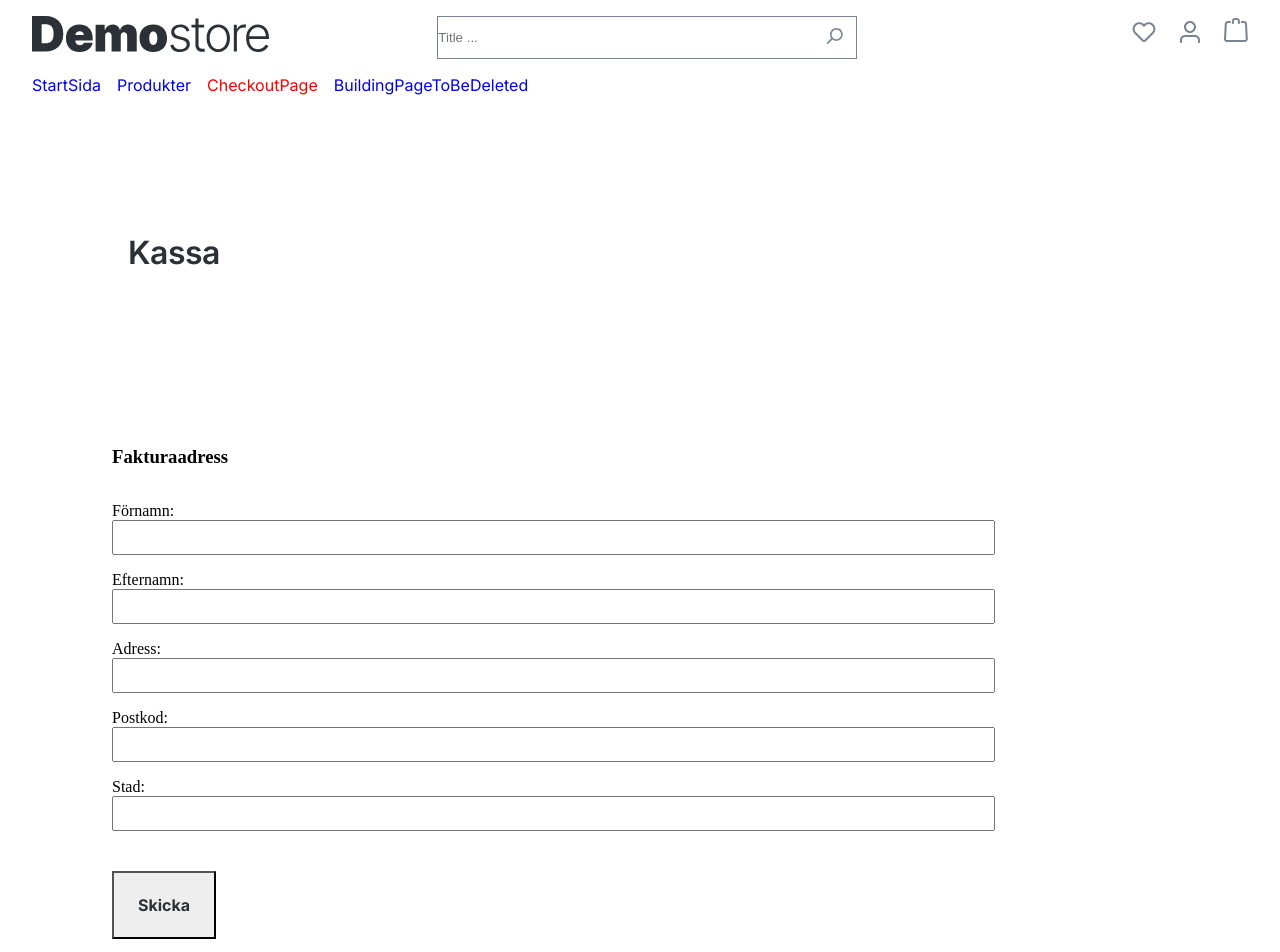
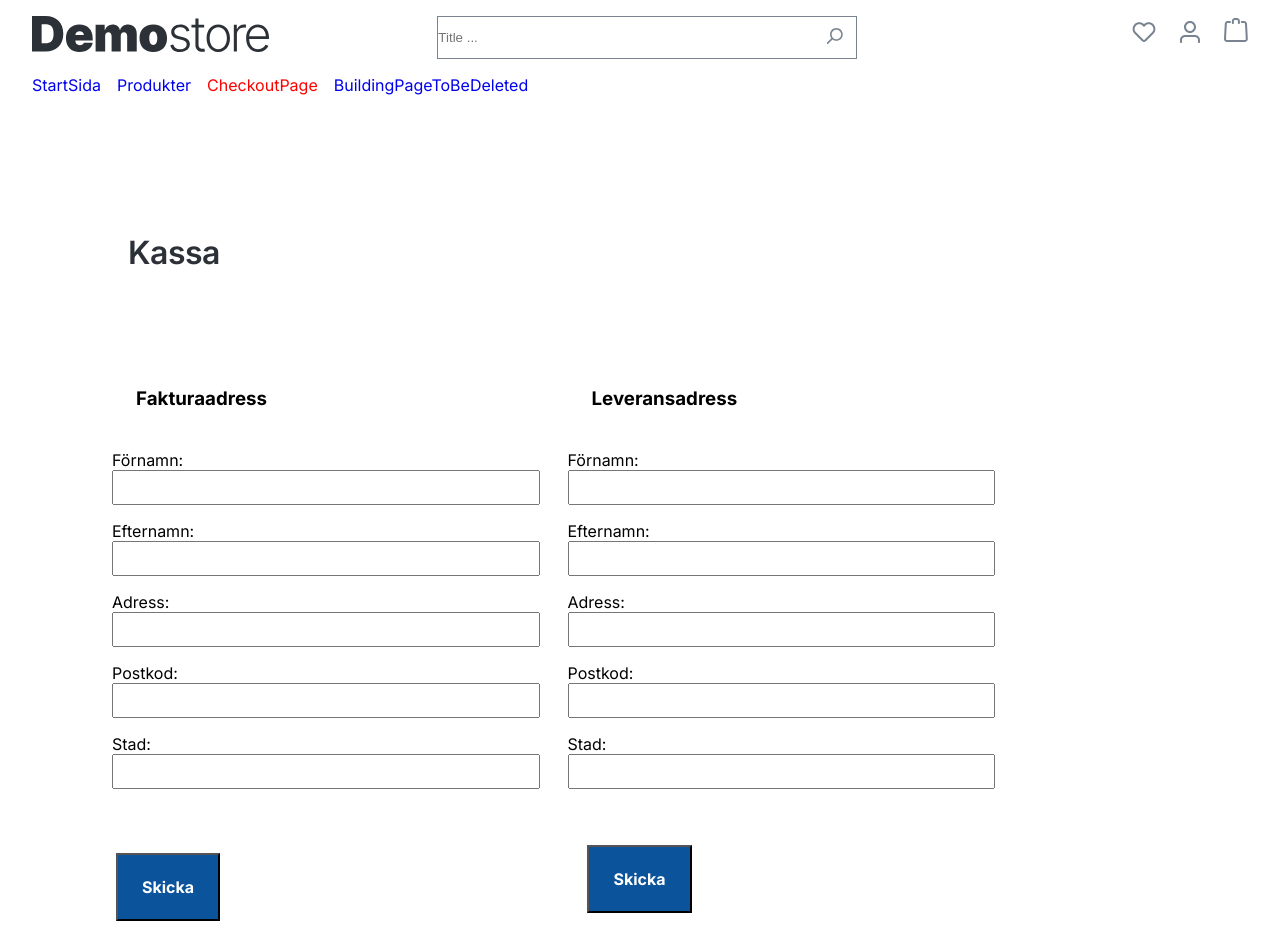
Before and after one commit to EmperorBlizzard/Frontend2Assignment, a React (Vite) app in the folder Frontend2Assignment/: page /checkoutpage in a window 1280 px wide. Shown: the top 952 px of the page. Built offline with nearby package versions, Linux system fonts and the light colour scheme.

Commit message:
layout changes

```diff
--- a/Frontend2Assignment/src/Pages/CheckoutPage.jsx
+++ b/Frontend2Assignment/src/Pages/CheckoutPage.jsx
@@ -1,4 +1,4 @@
-import { useContext } from "react";
+import React, { useContext } from "react";
 import { CartContext } from "../App.jsx";
 import Header from "../components/sections/Header";
 import Footer from "../components/sections/Footer";
@@ -13,7 +13,6 @@ import QuantityButton from "../components/sections/checkoutPage/individual/Quant
 const StyledCheckout = styled.div`
   max-width: 55.9375rem;
   margin: 5rem;
-
   display: flex;
   flex-direction: row;
   flex-wrap: wrap;
@@ -26,14 +25,12 @@ const SectionContainerText = styled.div`
   justify-content: space-between;
   align-items: flex-start;
   align-self: stretch;
-
   margin-bottom: 2rem;
   font-weight: 600;
   line-height: 1.75rem;
   letter-spacing: -0.03rem;
-
   color: #2b3136;
-  font-family: "Inter", sans-serif;
+  font-family: 'Inter', sans-serif;
   font-size: 2rem;
   box-sizing: border-box;
   width: 64rem;
@@ -41,13 +38,18 @@ const SectionContainerText = styled.div`
   margin: 1rem;
 `;
 
+const StyledFormWrapper = styled.div`
+  display: flex;
+  gap: 1rem;
+  flex-direction: row;
+`;
+
 const StyledMapping = styled.div`
   border: 1px solid #2b3136;
   border-radius: 9px;
   margin: 1rem;
-
-  p{
-    font-family: "Inter", sans-serif;
+  p {
+    font-family: 'Inter', sans-serif;
     font-weight: 800;
     margin: 1.5rem;
   }
@@ -60,10 +62,10 @@ const StyledPayment = styled.div`
 `;
 
 const CheckOutPage = () => {
+
   const Name = useContext(CartContext);
   const NameList = Name.itemsInCart;
-
-  const {totalPrice} = useContext(CartContext);
+  const { totalPrice } = useContext(CartContext);
 
 
   const Mapping = () => {
@@ -71,24 +73,26 @@ const CheckOutPage = () => {
       <div key={namn.id}>
         <ProductCardCheckout card={namn} totalPrice={totalPrice} />
         <QuantityButton productId={namn.id} />
-
       </div>
     ));
-
   };
 
   return (
     <>
+
       <Header />
 
+
       <StyledCheckout>
+
         <SectionContainerText>
           <p>Kassa</p>
         </SectionContainerText>
 
-        <BillingAddress />
-
-        <ShippingAddress />
+        <StyledFormWrapper>
+          <BillingAddress />
+          <ShippingAddress />
+          </StyledFormWrapper>
 
         <StyledMapping>
           <Mapping />
@@ -96,10 +100,12 @@ const CheckOutPage = () => {
           <PurchaseButton />
         </StyledMapping>
 
+
         <StyledPayment>
           <PaymentMethod />
         </StyledPayment>
       </StyledCheckout>
+
 
       <Footer />
     </>
--- a/Frontend2Assignment/src/components/sections/checkoutPage/individual/AddressButton.jsx
+++ b/Frontend2Assignment/src/components/sections/checkoutPage/individual/AddressButton.jsx
@@ -1,11 +1,14 @@
-import styled from 'styled-components';
+import styled from "styled-components";
 
 const StyledAddressButton = styled.button`
-    background-color: #EEEEEE;
-    color: #2B3136;
+
   padding: 1.5rem;
+  gap: 0.5rem;
 
-    gap: 0.5rem;
+  display: flex;
+  flex-direction: column;
+  justify-content: center;
+  flex-wrap: wrap;
 
   font-family: Inter;
   font-size: 1rem;
@@ -13,12 +16,16 @@ const StyledAddressButton = styled.button`
   font-weight: 800;
   line-height: 1rem;
   cursor: pointer;
+  background-color: #0b539b;
+  color: #fff;
+
+  &:hover {
+    background-color: #2b3136
+  }
 `;
 
 function AddressButton() {
-    return (
-        <StyledAddressButton type="submit">Submit</StyledAddressButton>
-    );
+  return <StyledAddressButton type="submit">Skicka</StyledAddressButton>;
 }
 
-export default StyledAddressButton;
+export default AddressButton;
--- a/Frontend2Assignment/src/components/sections/checkoutPage/sections/BillingAddress.jsx
+++ b/Frontend2Assignment/src/components/sections/checkoutPage/sections/BillingAddress.jsx
@@ -1,69 +1,111 @@
+import React, { useState } from "react";
+import AddressButton from "../individual/AddressButton";
+import styled from "styled-components";
 
-import React, { useState } from 'react';
-import StyledAddressButton from '../individual/AddressButton';
-import styled from 'styled-components'
+const AddressButtonWrapper = styled.div`
+  display: flex;
+  flex-direction: column;
+  align-items: center;
+  width: 7rem;
+  margin-top: 1.5rem;
+`;
 
 const StyledForm = styled.form`
+display: flex;
+  flex-direction: column;
+  gap: 1rem;
+  margin-top: 1rem;
   padding: 1rem;
-    gap: 1rem;
-    display: flex;
-    align-items: flex-start;
-    margin-top: 5rem;
+
+  h3 {
+    font-family: 'Inter', sans-serif;
+    font-weight: 800;
+    margin: 1.5rem;
+  }
+
+  @media (max-width: 37.5rem) {
     flex-direction: column;
+  }
 `;
 
 const StyledLabel = styled.label`
-
   margin-bottom: 0.5rem;
+  font-family: 'Inter', sans-serif;
 `;
 
-const StyledInput = styled.input `
+const StyledInput = styled.input`
   width: 100%;
   padding: 0.5rem;
   margin-bottom: 1rem;
 `;
 
+const BillingAddressForm = () => {
 
-const BillingAddressForm = () => {
   const [formData, setFormData] = useState({
-
-    firstName: '',
-    lastName: '',
-    address: '',
-    postalcode: '',
-    city: '',
-
+    firstName: "",
+    lastName: "",
+    address: "",
+    postalcode: "",
+    city: "",
   });
 
+
   const handleChange = (e) => {
-    setFormData({...formData, [e.target.name]: e.target.value});
-
+    setFormData({ ...formData, [e.target.name]: e.target.value });
   };
 
+
   const handleSubmit = (e) => {
+    e.preventDefault();
+    console.log("Form submitted:", formData);
+  };
 
-    e.preventDefault();
-    console.log('Form submitted:', formData);
-  };
 
   return (
     <StyledForm onSubmit={handleSubmit}>
+      <h3>Fakturaadress</h3>
 
-      <h3>Fakturaadress</h3>
       <StyledLabel>
         Förnamn:
-        <StyledInput type="text" name="firstName" value={formData.firstName} onChange={handleChange} />
+        <StyledInput
+          type="text"
+          name="firstName"
+          value={formData.firstName}
+          onChange={handleChange}
+        />
         Efternamn:
-        <StyledInput type="text" name="lastName" value={formData.lastName} onChange={handleChange} />
+        <StyledInput
+          type="text"
+          name="lastName"
+          value={formData.lastName}
+          onChange={handleChange}
+        />
         Adress:
-        <StyledInput type="text" name="address" value={formData.address} onChange={handleChange} />
+        <StyledInput
+          type="text"
+          name="address"
+          value={formData.address}
+          onChange={handleChange}
+        />
         Postkod:
-        <StyledInput type="text" name="postalcode" value={formData.postalcode} onChange={handleChange} />
+        <StyledInput
+          type="text"
+          name="postalcode"
+          value={formData.postalcode}
+          onChange={handleChange}
+        />
         Stad:
-        <StyledInput type="text" name="city" value={formData.city} onChange={handleChange} />
+        <StyledInput
+          type="text"
+          name="city"
+          value={formData.city}
+          onChange={handleChange}
+        />
       </StyledLabel>
-      <StyledAddressButton type="submit">Skicka</StyledAddressButton>
 
+      <AddressButtonWrapper>
+        <AddressButton type="submit">Skicka</AddressButton>
+      </AddressButtonWrapper>
     </StyledForm>
   );
 };
--- a/Frontend2Assignment/src/components/sections/checkoutPage/sections/ShippingAddress.jsx
+++ b/Frontend2Assignment/src/components/sections/checkoutPage/sections/ShippingAddress.jsx
@@ -1,27 +1,45 @@
 
 import React, { useState } from 'react';
-import StyledAddressButton from '../individual/AddressButton';
+import AddressButton from '../individual/AddressButton';
 import styled from 'styled-components'
 
+const AddressButtonWrapper = styled.div`
+  display: flex;
+  flex-direction: column;
+  align-items: center;
+  width: 7rem;
+  margin: 1rem;
+`;
+
 const StyledForm = styled.form`
+  display: flex;
+  flex-direction: column;
+  gap: 1rem;
+  margin-top: 1rem;
   padding: 1rem;
-    gap: 1rem;
-    display: flex;
-    align-items: flex-start;
-    margin-top: 5rem;
+
+  h3 {
+    font-family: 'Inter', sans-serif;
+    font-weight: 800;
+    margin: 1.5rem;
+  }
+
+  @media (max-width: 37.5rem) {
     flex-direction: column;
+  }
 `;
 
 const StyledLabel = styled.label`
-    display: block;
   margin-bottom: 0.5rem;
+  font-family: 'Inter', sans-serif;
 `;
 
-const StyledInput = styled.input `
+const StyledInput = styled.input`
   width: 100%;
   padding: 0.5rem;
   margin-bottom: 1rem;
 `;
+
 
 
 const ShippingAddressForm = () => {
@@ -63,7 +81,9 @@ const ShippingAddressForm = () => {
         Stad:
         <StyledInput type="text" name="city" value={formData.city} onChange={handleChange} />
         </StyledLabel>
-      <StyledAddressButton type="submit">Skicka</StyledAddressButton>
+        <AddressButtonWrapper>
+      <AddressButton type="submit">Skicka</AddressButton>
+      </AddressButtonWrapper>
       </StyledForm>
   );
 };
```
Lines whose indentation alone changed are shown as unchanged.
